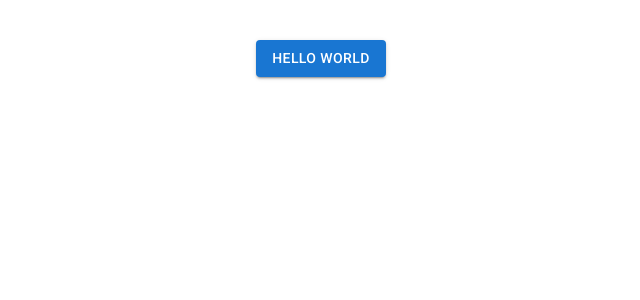
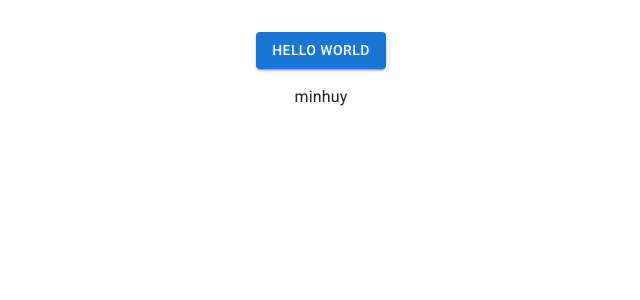
Before and after one commit to minhuy206/trello-web, a React (Vite) app: page / in a window 1280 px wide. Shown: the top 300 px of the page, without its empty margins (319-959 px from the left). Built offline with nearby package versions, Linux system fonts and the light colour scheme.

Commit message:
add css baseline

```diff
--- a/src/App.jsx
+++ b/src/App.jsx
@@ -2,7 +2,12 @@ import './App.css'
 import Button from '@mui/material/Button'
 
 function App() {
-  return <Button variant="contained">Hello world</Button>
+  return (
+    <>
+      <Button variant="contained">Hello world</Button>
+      <p>minhuy</p>
+    </>
+  )
 }
 
 export default App
--- a/src/index.css
+++ /dev/null
@@ -1,3 +0,0 @@
-:root {
-  font-family: 'Roboto', sans-serif;
-}
--- a/src/main.jsx
+++ b/src/main.jsx
@@ -1,10 +1,11 @@
 import { StrictMode } from 'react'
 import { createRoot } from 'react-dom/client'
-import './index.css'
 import App from './App.jsx'
+import CssBaseline from '@mui/material/CssBaseline'
 
 createRoot(document.getElementById('root')).render(
   <StrictMode>
+    <CssBaseline />
     <App />
   </StrictMode>
 )
```
